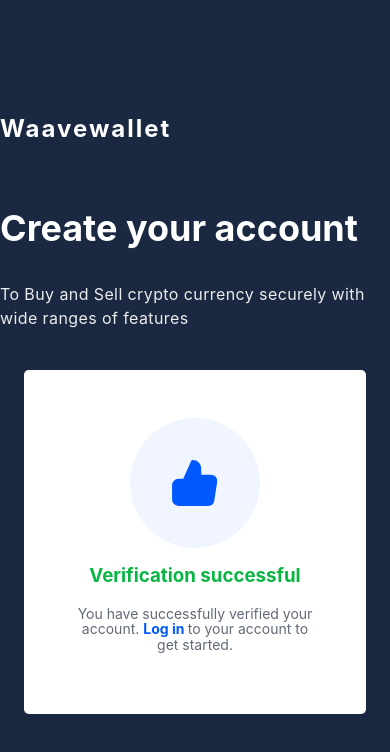
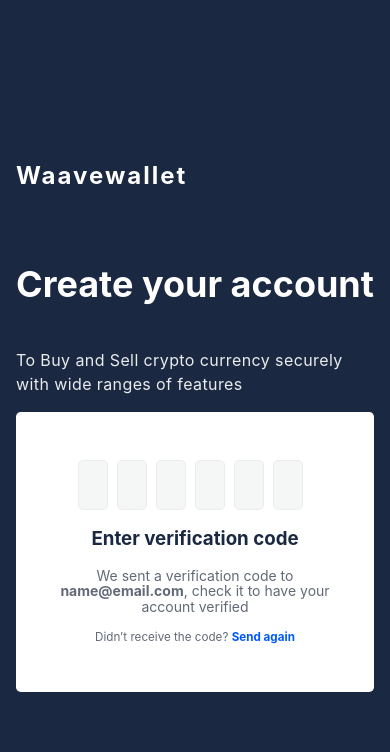
Before and after one commit to taofik-adeniyi/wave, a React (Create React App) app: page /register in a window 390 px wide. Shown: the top 752 px of the page. Built offline with nearby package versions, Linux system fonts and the light colour scheme; a web font is replaced by a local one.

Commit message:
login and register responsive

```diff
--- a/src/globalStyled.js
+++ b/src/globalStyled.js
@@ -11,6 +11,7 @@ html,body{
     margin:0;
     -webkit-font-smoothing: antialiased;
     -moz-font-font-smoothing: grayscale;
+
 }
 
 a{
--- a/src/pages/Onboarding/Auth/Login.js
+++ b/src/pages/Onboarding/Auth/Login.js
@@ -12,7 +12,7 @@ const Login = () => {
                 <Column>
                     <H3>Waavewallet</H3>
                     <H1>Log in to your account </H1>
-                    <P>To Buy and Sell crypto currency securely with <br />  wide ranges of features</P>
+                    <P>To Buy and Sell crypto currency securely with  wide ranges of features</P>
                 </Column>
                 <Column>
                    <div className="form-container">
--- a/src/pages/Onboarding/Auth/MainStyled.js
+++ b/src/pages/Onboarding/Auth/MainStyled.js
@@ -9,6 +9,7 @@ export const Container = styled.div`
   min-height:100vh;
   background-color: #1A2841;
   color:#fff;
+  padding:0 1rem;
 `
 
 export const Row = styled.div`
@@ -18,7 +19,7 @@ export const Row = styled.div`
  align-items : ${(props) => props.value};
 
 @media (max-width: 768px){
-    min-width: 80%;
+    min-width: 100%;
     flex-direction: column;
 }
 `
@@ -32,7 +33,7 @@ width: 50% ;
 
 export const H1 = styled.h1`
 font-size:36px;
-line-height:24px;
+/* line-height:24px; */
 `
 
 export const H3 = styled.h3`
@@ -49,4 +50,9 @@ line-height: 24px;
 color: #EBECEE;
 margin-top:5vh;
 letter-spacing: .4px;
+width: 400px;
+
+@media(max-width:600px){
+    width:100%;
+}
 `
--- a/src/pages/Onboarding/Auth/Register.js
+++ b/src/pages/Onboarding/Auth/Register.js
@@ -8,7 +8,7 @@ import './index.css'
 
 const Register = () => {
 
-  const [onboardingState, setOnboardingState] = useState(3)
+  const [onboardingState, setOnboardingState] = useState(2)
 
 
   const onBoard = ()=> {
@@ -121,7 +121,7 @@ const Register = () => {
                      <H3 marginTop="1vh">Waavewallet</H3>
                    }
                     <H1>Create your account </H1>
-                    <P>To Buy and Sell crypto currency securely with <br />  wide ranges of features</P>
+                    <P>To Buy and Sell crypto currency securely with  wide ranges of features</P>
                 </Column>
                 <Column>
                    <div className="form-container">
--- a/src/pages/Onboarding/Auth/index.css
+++ b/src/pages/Onboarding/Auth/index.css
@@ -3,7 +3,7 @@
   display: flex;
   justify-content: center;
   box-sizing: border-box;
-    padding: 1.5rem;
+    /* padding: 1.5rem; */
     margin-right: 0;
     margin-left: 0;
 
@@ -14,8 +14,8 @@
 
 .form-wrapper{
     background-color: #fff;
-    width: 80%;
-    padding: 3rem 3rem 3rem 3rem;
+    width: 100%;
+    padding: 3rem 3rem ;
     border-radius: .3rem;
     -webkit-border-radius: .3rem;
     -moz-border-radius: .3rem;
@@ -185,3 +185,20 @@ input[type=number] {
 .verify-code-content-wrapper .verify-icon-header{
     color: #0ab643 !important;
 }
+
+@media (max-width:600px){
+  .form-wrapper{
+    padding: 3rem 1rem;
+  }
+  .icon {
+    position: absolute;
+    right: 2rem;
+    top: 11.3rem;
+}
+.formControlOTP{
+  width: 30px;
+    height: 50px;
+    padding: .375rem .3rem;
+    font-size: 1rem;
+}
+}
```
